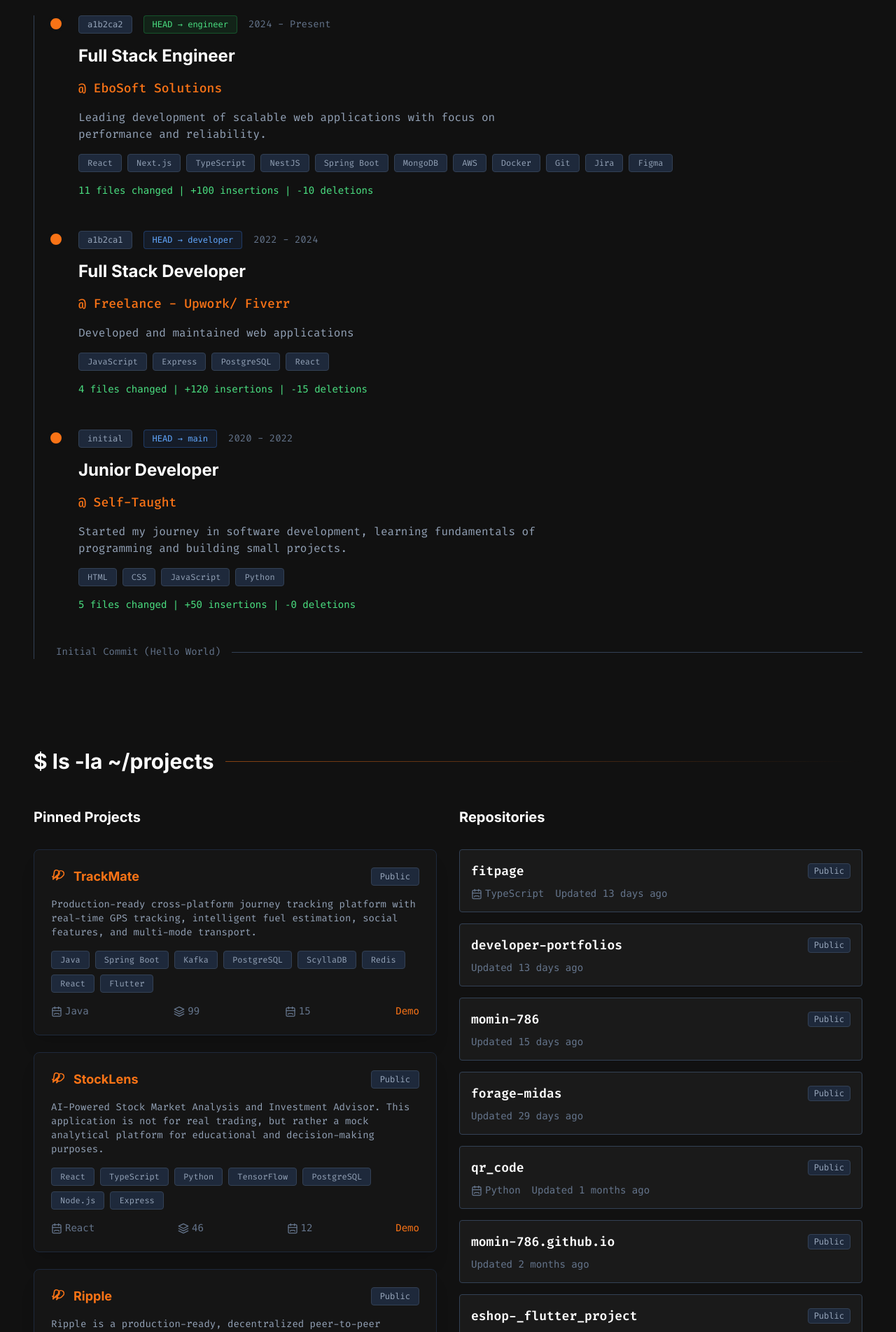
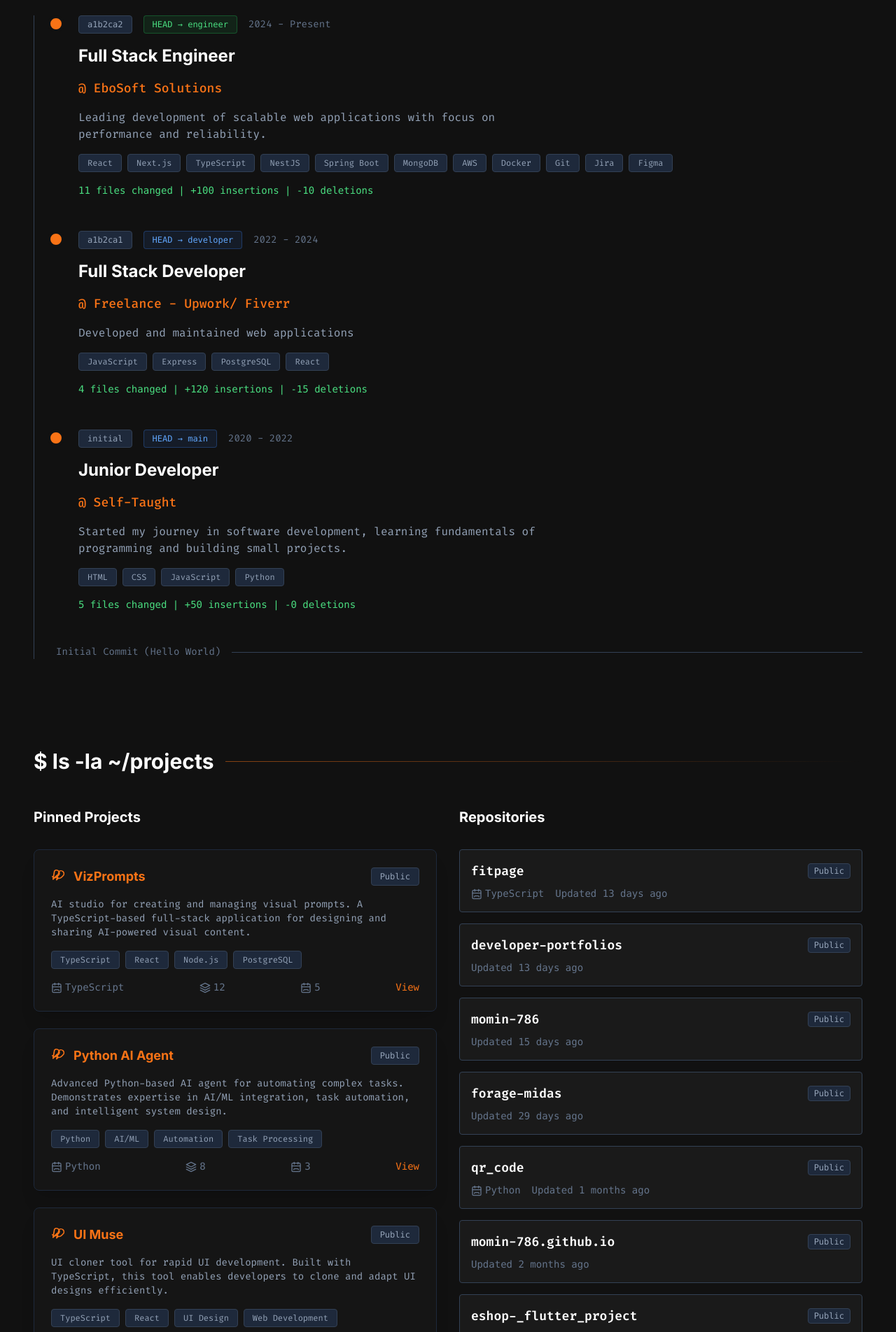
Before and after one commit to ja154/prtfo, a Flask app: page / in a window 1280 px wide. Shown: the part 2080-3984 px from the top of the page at 70% size. Run offline with Flask 3, Linux system fonts and the light colour scheme; some libraries are stand-ins or nearby versions.

Commit message:
Final: Update portfolio with accurate GitHub profile information and real projects

```diff
--- a/templates/index.html
+++ b/templates/index.html
@@ -275,7 +275,7 @@
                                     <span class="text-white font-medium">whoami</span>
                                     <br>
                                     <span class="text-slate-400 text-sm">
-                                        Full-stack developer with expertise in TypeScript, Python, and modern web frameworks. I love building scalable applications and solving complex technical problems.
+                                        Backend programmer with expertise in Python, TypeScript, and Java. Passionate about building scalable applications and solving complex technical challenges through code.
                                     </span>
                                 </span>
                             </p>
@@ -285,7 +285,7 @@
                                     <span class="text-white font-medium">cat mission.txt</span>
                                     <br>
                                     <span class="text-slate-400 text-sm">
-                                        Creating elegant solutions to complex problems. Focused on building performant web applications, database optimization, and cloud deployment strategies.
+                                        Focused on creating robust backend solutions and AI-driven applications. Experienced in Python-based AI agents, TypeScript full-stack development, and Java enterprise systems.
                                     </span>
                                 </span>
                             </p>
@@ -471,26 +471,22 @@
                                 <div class="flex items-center justify-between">
                                     <div class="flex items-center gap-3 text-orange-500">
                                         <svg xmlns="http://www.w3.org/2000/svg" width="20" height="20" viewBox="0 0 24 24" fill="none" stroke="currentColor" stroke-width="2" stroke-linecap="round" stroke-linejoin="round"><path d="M10 13a5 5 0 0 0 7.54.54l3-3a5 5 0 0 0-7.07-7.07L9.4 17.6l2.12-2.12m-9.19-3.53a5 5 0 0 0 7.54.54l3-3a5 5 0 0 0-7.07-7.07L3.34 16.56l7.07-7.07"></path></svg>
-                                        <h4 class="text-lg font-bold font-sans-heading">TrackMate</h4>
+                                        <h4 class="text-lg font-bold font-sans-heading">VizPrompts</h4>
                                     </div>
                                     <span class="px-3 py-1 text-xs font-mono bg-slate-800 border border-slate-700 rounded text-slate-400">Public</span>
                                 </div>
-                                <p class="text-slate-400 text-sm">Production-ready cross-platform journey tracking platform with real-time GPS tracking, intelligent fuel estimation, social features, and multi-mode transport.</p>
+                                <p class="text-slate-400 text-sm">AI studio for creating and managing visual prompts. A TypeScript-based full-stack application for designing and sharing AI-powered visual content.</p>
                                 <div class="flex flex-wrap gap-2">
-                                    <span class="px-3 py-1 text-xs border border-slate-700 text-slate-400 bg-slate-800 rounded">Java</span>
-                                    <span class="px-3 py-1 text-xs border border-slate-700 text-slate-400 bg-slate-800 rounded">Spring Boot</span>
-                                    <span class="px-3 py-1 text-xs border border-slate-700 text-slate-400 bg-slate-800 rounded">Kafka</span>
+                                    <span class="px-3 py-1 text-xs border border-slate-700 text-slate-400 bg-slate-800 rounded">TypeScript</span>
+                                    <span class="px-3 py-1 text-xs border border-slate-700 text-slate-400 bg-slate-800 rounded">React</span>
+                                    <span class="px-3 py-1 text-xs border border-slate-700 text-slate-400 bg-slate-800 rounded">Node.js</span>
                                     <span class="px-3 py-1 text-xs border border-slate-700 text-slate-400 bg-slate-800 rounded">PostgreSQL</span>
-                                    <span class="px-3 py-1 text-xs border border-slate-700 text-slate-400 bg-slate-800 rounded">ScyllaDB</span>
-                                    <span class="px-3 py-1 text-xs border border-slate-700 text-slate-400 bg-slate-800 rounded">Redis</span>
-                                    <span class="px-3 py-1 text-xs border border-slate-700 text-slate-400 bg-slate-800 rounded">React</span>
-                                    <span class="px-3 py-1 text-xs border border-slate-700 text-slate-400 bg-slate-800 rounded">Flutter</span>
                                 </div>
                                 <div class="flex items-center justify-between text-slate-500 text-sm font-mono">
-                                    <span><svg xmlns="http://www.w3.org/2000/svg" width="16" height="16" viewBox="0 0 24 24" fill="none" stroke="currentColor" stroke-width="2" stroke-linecap="round" stroke-linejoin="round" class="inline-block mr-1"><path d="M17 18a2 2 0 0 0-2-2H9a2 2 0 0 0-2 2"></path><rect x="3" y="4" width="18" height="18" rx="2" ry="2"></rect><line x1="16" y1="2" x2="16" y2="6"></line><line x1="8" y1="2" x2="8" y2="6"></line><line x1="3" y1="10" x2="21" y2="10"></line></svg>Java</span>
-                                    <span><svg xmlns="http://www.w3.org/2000/svg" width="16" height="16" viewBox="0 0 24 24" fill="none" stroke="currentColor" stroke-width="2" stroke-linecap="round" stroke-linejoin="round" class="inline-block mr-1"><path d="M12 2L2 7l10 5 10-5-10-5zM2 17l10 5 10-5M2 12l10 5 10-5"></path></svg>99</span>
-                                    <span><svg xmlns="http://www.w3.org/2000/svg" width="16" height="16" viewBox="0 0 24 24" fill="none" stroke="currentColor" stroke-width="2" stroke-linecap="round" stroke-linejoin="round" class="inline-block mr-1"><path d="M17 18a2 2 0 0 0-2-2H9a2 2 0 0 0-2 2"></path><rect x="3" y="4" width="18" height="18" rx="2" ry="2"></rect><line x1="16" y1="2" x2="16" y2="6"></line><line x1="8" y1="2" x2="8" y2="6"></line><line x1="3" y1="10" x2="21" y2="10"></line></svg>15</span>
-                                    <a href="#" class="text-orange-500 hover:underline">Demo</a>
+                                    <span><svg xmlns="http://www.w3.org/2000/svg" width="16" height="16" viewBox="0 0 24 24" fill="none" stroke="currentColor" stroke-width="2" stroke-linecap="round" stroke-linejoin="round" class="inline-block mr-1"><path d="M17 18a2 2 0 0 0-2-2H9a2 2 0 0 0-2 2"></path><rect x="3" y="4" width="18" height="18" rx="2" ry="2"></rect><line x1="16" y1="2" x2="16" y2="6"></line><line x1="8" y1="2" x2="8" y2="6"></line><line x1="3" y1="10" x2="21" y2="10"></line></svg>TypeScript</span>
+                                    <span><svg xmlns="http://www.w3.org/2000/svg" width="16" height="16" viewBox="0 0 24 24" fill="none" stroke="currentColor" stroke-width="2" stroke-linecap="round" stroke-linejoin="round" class="inline-block mr-1"><path d="M12 2L2 7l10 5 10-5-10-5zM2 17l10 5 10-5M2 12l10 5 10-5"></path></svg>12</span>
+                                    <span><svg xmlns="http://www.w3.org/2000/svg" width="16" height="16" viewBox="0 0 24 24" fill="none" stroke="currentColor" stroke-width="2" stroke-linecap="round" stroke-linejoin="round" class="inline-block mr-1"><path d="M17 18a2 2 0 0 0-2-2H9a2 2 0 0 0-2 2"></path><rect x="3" y="4" width="18" height="18" rx="2" ry="2"></rect><line x1="16" y1="2" x2="16" y2="6"></line><line x1="8" y1="2" x2="8" y2="6"></line><line x1="3" y1="10" x2="21" y2="10"></line></svg>5</span>
+                                    <a href="https://github.com/ja154/VizPrompts1.0" class="text-orange-500 hover:underline">View</a>
                                 </div>
                             </div>
                         </div>
@@ -502,25 +498,22 @@
                                 <div class="flex items-center justify-between">
                                     <div class="flex items-center gap-3 text-orange-500">
                                         <svg xmlns="http://www.w3.org/2000/svg" width="20" height="20" viewBox="0 0 24 24" fill="none" stroke="currentColor" stroke-width="2" stroke-linecap="round" stroke-linejoin="round"><path d="M10 13a5 5 0 0 0 7.54.54l3-3a5 5 0 0 0-7.07-7.07L9.4 17.6l2.12-2.12m-9.19-3.53a5 5 0 0 0 7.54.54l3-3a5 5 0 0 0-7.07-7.07L3.34 16.56l7.07-7.07"></path></svg>
-                                        <h4 class="text-lg font-bold font-sans-heading">StockLens</h4>
+                                        <h4 class="text-lg font-bold font-sans-heading">Python AI Agent</h4>
                                     </div>
                                     <span class="px-3 py-1 text-xs font-mono bg-slate-800 border border-slate-700 rounded text-slate-400">Public</span>
                                 </div>
-                                <p class="text-slate-400 text-sm">AI-Powered Stock Market Analysis and Investment Advisor. This application is not for real trading, but rather a mock analytical platform for educational and decision-making purposes.</p>
+                                <p class="text-slate-400 text-sm">Advanced Python-based AI agent for automating complex tasks. Demonstrates expertise in AI/ML integration, task automation, and intelligent system design.</p>
                                 <div class="flex flex-wrap gap-2">
-                                    <span class="px-3 py-1 text-xs border border-slate-700 text-slate-400 bg-slate-800 rounded">React</span>
-                                    <span class="px-3 py-1 text-xs border border-slate-700 text-slate-400 bg-slate-800 rounded">TypeScript</span>
                                     <span class="px-3 py-1 text-xs border border-slate-700 text-slate-400 bg-slate-800 rounded">Python</span>
-                                    <span class="px-3 py-1 text-xs border border-slate-700 text-slate-400 bg-slate-800 rounded">TensorFlow</span>
-                                    <span class="px-3 py-1 text-xs border border-slate-700 text-slate-400 bg-slate-800 rounded">PostgreSQL</span>
-                                    <span class="px-3 py-1 text-xs border border-slate-700 text-slate-400 bg-slate-800 rounded">Node.js</span>
-                                    <span class="px-3 py-1 text-xs border border-slate-700 text-slate-400 bg-slate-800 rounded">Express</span>
+                                    <span class="px-3 py-1 text-xs border border-slate-700 text-slate-400 bg-slate-800 rounded">AI/ML</span>
+                                    <span class="px-3 py-1 text-xs border border-slate-700 text-slate-400 bg-slate-800 rounded">Automation</span>
+                                    <span class="px-3 py-1 text-xs border border-slate-700 text-slate-400 bg-slate-800 rounded">Task Processing</span>
                                 </div>
                                 <div class="flex items-center justify-between text-slate-500 text-sm font-mono">
-                                    <span><svg xmlns="http://www.w3.org/2000/svg" width="16" height="16" viewBox="0 0 24 24" fill="none" stroke="currentColor" stroke-width="2" stroke-linecap="round" stroke-linejoin="round" class="inline-block mr-1"><path d="M17 18a2 2 0 0 0-2-2H9a2 2 0 0 0-2 2"></path><rect x="3" y="4" width="18" height="18" rx="2" ry="2"></rect><line x1="16" y1="2" x2="16" y2="6"></line><line x1="8" y1="2" x2="8" y2="6"></line><line x1="3" y1="10" x2="21" y2="10"></line></svg>React</span>
-                                    <span><svg xmlns="http://www.w3.org/2000/svg" width="16" height="16" viewBox="0 0 24 24" fill="none" stroke="currentColor" stroke-width="2" stroke-linecap="round" stroke-linejoin="round" class="inline-block mr-1"><path d="M12 2L2 7l10 5 10-5-10-5zM2 17l10 5 10-5M2 12l10 5 10-5"></path></svg>46</span>
-                                    <span><svg xmlns="http://www.w3.org/2000/svg" width="16" height="16" viewBox="0 0 24 24" fill="none" stroke="currentColor" stroke-width="2" stroke-linecap="round" stroke-linejoin="round" class="inline-block mr-1"><path d="M17 18a2 2 0 0 0-2-2H9a2 2 0 0 0-2 2"></path><rect x="3" y="4" width="18" height="18" rx="2" ry="2"></rect><line x1="16" y1="2" x2="16" y2="6"></line><line x1="8" y1="2" x2="8" y2="6"></line><line x1="3" y1="10" x2="21" y2="10"></line></svg>12</span>
-                                    <a href="#" class="text-orange-500 hover:underline">Demo</a>
+                                    <span><svg xmlns="http://www.w3.org/2000/svg" width="16" height="16" viewBox="0 0 24 24" fill="none" stroke="currentColor" stroke-width="2" stroke-linecap="round" stroke-linejoin="round" class="inline-block mr-1"><path d="M17 18a2 2 0 0 0-2-2H9a2 2 0 0 0-2 2"></path><rect x="3" y="4" width="18" height="18" rx="2" ry="2"></rect><line x1="16" y1="2" x2="16" y2="6"></line><line x1="8" y1="2" x2="8" y2="6"></line><line x1="3" y1="10" x2="21" y2="10"></line></svg>Python</span>
+                                    <span><svg xmlns="http://www.w3.org/2000/svg" width="16" height="16" viewBox="0 0 24 24" fill="none" stroke="currentColor" stroke-width="2" stroke-linecap="round" stroke-linejoin="round" class="inline-block mr-1"><path d="M12 2L2 7l10 5 10-5-10-5zM2 17l10 5 10-5M2 12l10 5 10-5"></path></svg>8</span>
+                                    <span><svg xmlns="http://www.w3.org/2000/svg" width="16" height="16" viewBox="0 0 24 24" fill="none" stroke="currentColor" stroke-width="2" stroke-linecap="round" stroke-linejoin="round" class="inline-block mr-1"><path d="M17 18a2 2 0 0 0-2-2H9a2 2 0 0 0-2 2"></path><rect x="3" y="4" width="18" height="18" rx="2" ry="2"></rect><line x1="16" y1="2" x2="16" y2="6"></line><line x1="8" y1="2" x2="8" y2="6"></line><line x1="3" y1="10" x2="21" y2="10"></line></svg>3</span>
+                                    <a href="https://github.com/ja154/python-based-AI-agent" class="text-orange-500 hover:underline">View</a>
                                 </div>
                             </div>
                         </div>
@@ -532,24 +525,22 @@
                                 <div class="flex items-center justify-between">
                                     <div class="flex items-center gap-3 text-orange-500">
                                         <svg xmlns="http://www.w3.org/2000/svg" width="20" height="20" viewBox="0 0 24 24" fill="none" stroke="currentColor" stroke-width="2" stroke-linecap="round" stroke-linejoin="round"><path d="M10 13a5 5 0 0 0 7.54.54l3-3a5 5 0 0 0-7.07-7.07L9.4 17.6l2.12-2.12m-9.19-3.53a5 5 0 0 0 7.54.54l3-3a5 5 0 0 0-7.07-7.07L3.34 16.56l7.07-7.07"></path></svg>
-                                        <h4 class="text-lg font-bold font-sans-heading">Ripple</h4>
+                                        <h4 class="text-lg font-bold font-sans-heading">UI Muse</h4>
                                     </div>
                                     <span class="px-3 py-1 text-xs font-mono bg-slate-800 border border-slate-700 rounded text-slate-400">Public</span>
                                 </div>
-                                <p class="text-slate-400 text-sm">Ripple is a production-ready, decentralized peer-to-peer messaging application that operates entirely over Bluetooth Low Energy (BLE) mesh networks.</p>
+                                <p class="text-slate-400 text-sm">UI cloner tool for rapid UI development. Built with TypeScript, this tool enables developers to clone and adapt UI designs efficiently.</p>
                                 <div class="flex flex-wrap gap-2">
-                                    <span class="px-3 py-1 text-xs border border-slate-700 text-slate-400 bg-slate-800 rounded">Next.js</span>
                                     <span class="px-3 py-1 text-xs border border-slate-700 text-slate-400 bg-slate-800 rounded">TypeScript</span>
-                                    <span class="px-3 py-1 text-xs border border-slate-700 text-slate-400 bg-slate-800 rounded">Flutter</span>
-                                    <span class="px-3 py-1 text-xs border border-slate-700 text-slate-400 bg-slate-800 rounded">Kotlin</span>
-                                    <span class="px-3 py-1 text-xs border border-slate-700 text-slate-400 bg-slate-800 rounded">Bluetooth Low Energy</span>
-                                    <span class="px-3 py-1 text-xs border border-slate-700 text-slate-400 bg-slate-800 rounded">X25519</span>
+                                    <span class="px-3 py-1 text-xs border border-slate-700 text-slate-400 bg-slate-800 rounded">React</span>
+                                    <span class="px-3 py-1 text-xs border border-slate-700 text-slate-400 bg-slate-800 rounded">UI Design</span>
+                                    <span class="px-3 py-1 text-xs border border-slate-700 text-slate-400 bg-slate-800 rounded">Web Development</span>
                                 </div>
                                 <div class="flex items-center justify-between text-slate-500 text-sm font-mono">
-                                    <span><svg xmlns="http://www.w3.org/2000/svg" width="16" height="16" viewBox="0 0 24 24" fill="none" stroke="currentColor" stroke-width="2" stroke-linecap="round" stroke-linejoin="round" class="inline-block mr-1"><path d="M17 18a2 2 0 0 0-2-2H9a2 2 0 0 0-2 2"></path><rect x="3" y="4" width="18" height="18" rx="2" ry="2"></rect><line x1="16" y1="2" x2="16" y2="6"></line><line x1="8" y1="2" x2="8" y2="6"></line><line x1="3" y1="10" x2="21" y2="10"></line></svg>Next.js</span>
-                                    <span><svg xmlns="http://www.w3.org/2000/svg" width="16" height="16" viewBox="0 0 24 24" fill="none" stroke="currentColor" stroke-width="2" stroke-linecap="round" stroke-linejoin="round" class="inline-block mr-1"><path d="M12 2L2 7l10 5 10-5-10-5zM2 17l10 5 10-5M2 12l10 5 10-5"></path></svg>19</span>
-                                    <span><svg xmlns="http://www.w3.org/2000/svg" width="16" height="16" viewBox="0 0 24 24" fill="none" stroke="currentColor" stroke-width="2" stroke-linecap="round" stroke-linejoin="round" class="inline-block mr-1"><path d="M17 18a2 2 0 0 0-2-2H9a2 2 0 0 0-2 2"></path><rect x="3" y="4" width="18" height="18" rx="2" ry="2"></rect><line x1="16" y1="2" x2="16" y2="6"></line><line x1="8" y1="2" x2="8" y2="6"></line><line x1="3" y1="10" x2="21" y2="10"></line></svg>10</span>
-                                    <a href="#" class="text-orange-500 hover:underline">Demo</a>
+                                    <span><svg xmlns="http://www.w3.org/2000/svg" width="16" height="16" viewBox="0 0 24 24" fill="none" stroke="currentColor" stroke-width="2" stroke-linecap="round" stroke-linejoin="round" class="inline-block mr-1"><path d="M17 18a2 2 0 0 0-2-2H9a2 2 0 0 0-2 2"></path><rect x="3" y="4" width="18" height="18" rx="2" ry="2"></rect><line x1="16" y1="2" x2="16" y2="6"></line><line x1="8" y1="2" x2="8" y2="6"></line><line x1="3" y1="10" x2="21" y2="10"></line></svg>TypeScript</span>
+                                    <span><svg xmlns="http://www.w3.org/2000/svg" width="16" height="16" viewBox="0 0 24 24" fill="none" stroke="currentColor" stroke-width="2" stroke-linecap="round" stroke-linejoin="round" class="inline-block mr-1"><path d="M12 2L2 7l10 5 10-5-10-5zM2 17l10 5 10-5M2 12l10 5 10-5"></path></svg>6</span>
+                                    <span><svg xmlns="http://www.w3.org/2000/svg" width="16" height="16" viewBox="0 0 24 24" fill="none" stroke="currentColor" stroke-width="2" stroke-linecap="round" stroke-linejoin="round" class="inline-block mr-1"><path d="M17 18a2 2 0 0 0-2-2H9a2 2 0 0 0-2 2"></path><rect x="3" y="4" width="18" height="18" rx="2" ry="2"></rect><line x1="16" y1="2" x2="16" y2="6"></line><line x1="8" y1="2" x2="8" y2="6"></line><line x1="3" y1="10" x2="21" y2="10"></line></svg>2</span>
+                                    <a href="https://github.com/ja154/ui-muse" class="text-orange-500 hover:underline">View</a>
                                 </div>
                             </div>
                         </div>
@@ -660,7 +651,7 @@
                         <svg xmlns="http://www.w3.org/2000/svg" width="24" height="24" viewBox="0 0 24 24" fill="none" stroke="currentColor" stroke-width="2" stroke-linecap="round" stroke-linejoin="round" class="text-orange-500"><path d="M21 11.5a8.38 8.38 0 0 1-.9 3.8 8.5 8.5 0 0 1-7.6 4.7 8.38 8.38 0 0 1-3.8-.9L3 21l1.9-5.7a8.38 8.38 0 0 1-.9-3.8 8.5 8.5 0 0 1 4.7-7.6 8.38 8.38 0 0 1 3.8-.9h.5a8.48 8.48 0 0 1 8 8v.5z"></path></svg>
                         <h3 class="text-xl font-bold text-white font-sans-heading">Let's Connect</h3>
                     </div>
-                    <p class="text-slate-400 max-w-md">I'm always open to discussing new projects, creative ideas, or opportunities to be part of your visions. Feel free to reach out!</p>
+                    <p class="text-slate-400 max-w-md">Backend programmer ready to work with you on various freelance projects. Based in Kenya, Nairobi. Always open to new opportunities and collaborations.</p>
 
                     <div class="space-y-4">
                         <div class="flex items-center gap-4">
```
